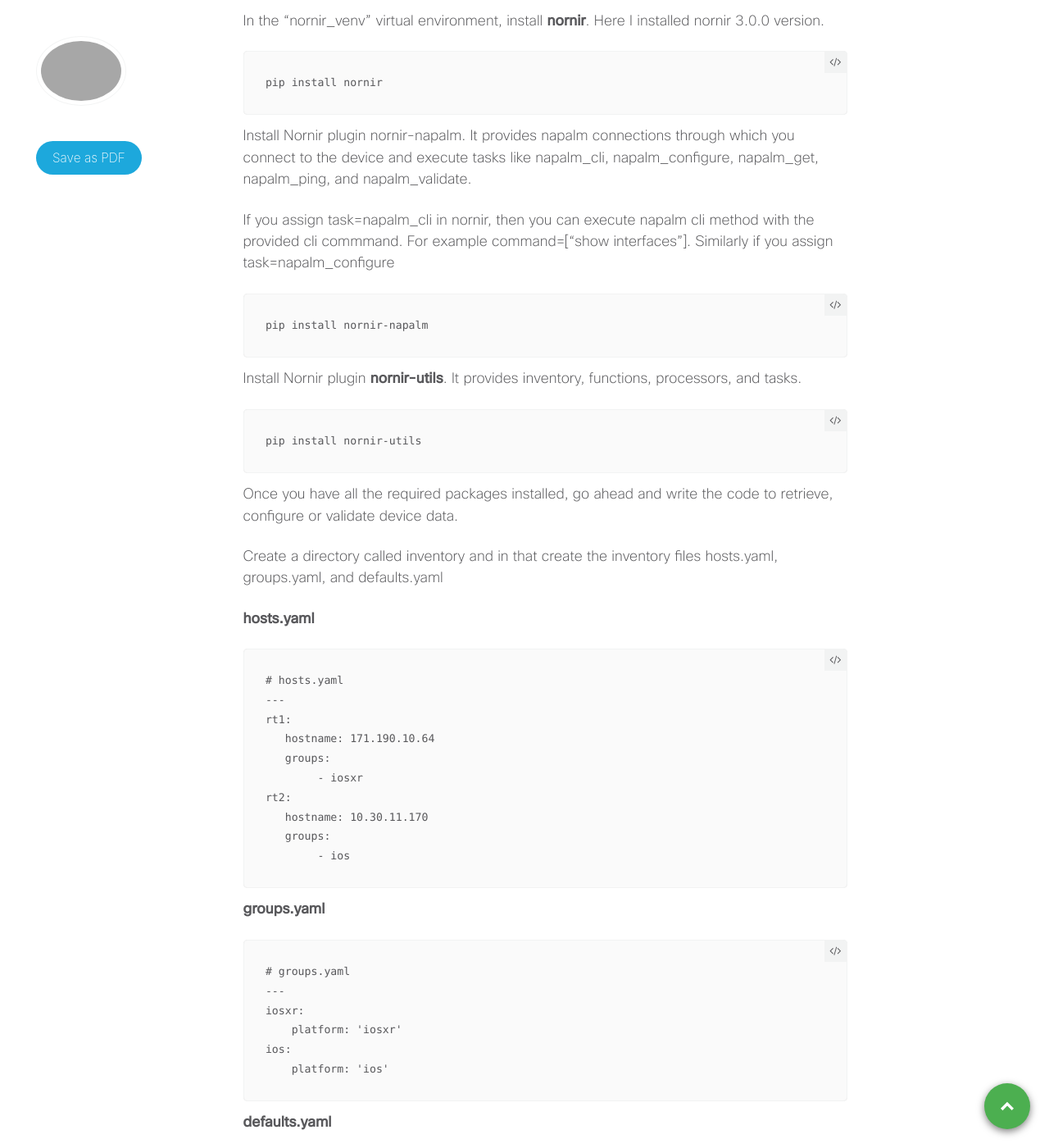
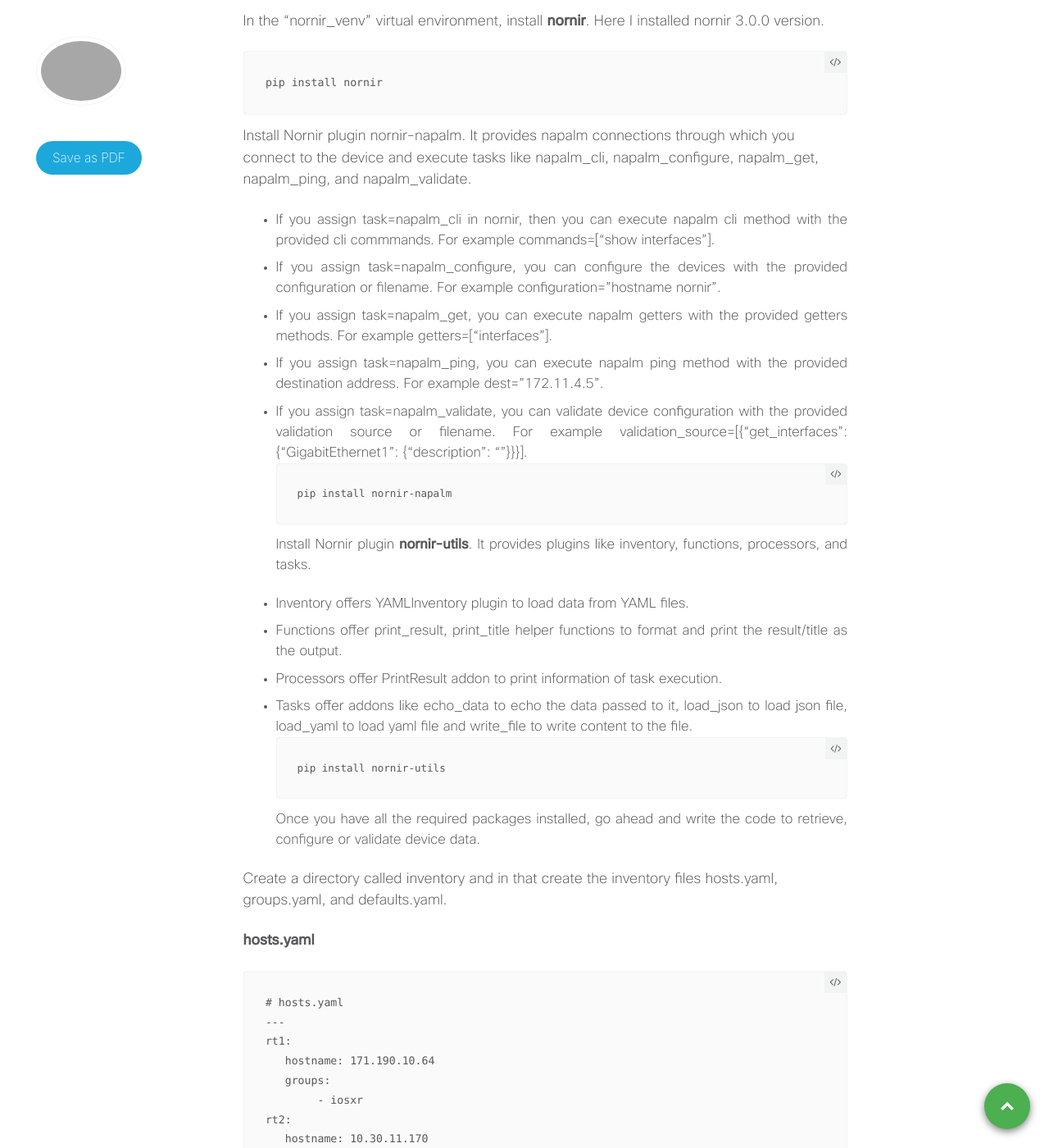
Before and after one commit to xrdocs/programmability, a Jekyll site: the page built from _tutorials/2020-12-02-nornir-overview.md, in a window 1280 px wide and 1400 px high, scrolled down 1553 px. Shown: the whole window at 82% size. Built offline with Jekyll 4.4.1, drawn with Linux system fonts in a browser that asks for light colours; comment, search, counter and statistics services are not loaded.

Commit message:
Update 2020-12-02-nornir-overview.md

````diff
--- a/_tutorials/2020-12-02-nornir-overview.md
+++ b/_tutorials/2020-12-02-nornir-overview.md
@@ -45,18 +45,26 @@ pip install nornir
 ```
 Install Nornir plugin nornir-napalm. It provides napalm connections through which you connect to the device and execute tasks like napalm_cli, napalm_configure, napalm_get, napalm_ping, and napalm_validate.
 
-If you assign task=napalm_cli in nornir, then you can execute napalm cli method with the provided cli commmand. For example command=["show interfaces"].
-Similarly if you assign task=napalm_configure
+- If you assign task=napalm_cli in nornir, then you can execute napalm cli method with the provided cli commmands. For example commands=["show interfaces"].
+- If you assign task=napalm_configure, you can configure the devices with the provided configuration or filename. For example configuration="hostname nornir".
+- If you assign task=napalm_get, you can execute napalm getters with the provided getters methods. For example getters=["interfaces"].
+- If you assign task=napalm_ping, you can execute napalm ping method with the provided destination address. For example dest="172.11.4.5".
+- If you assign task=napalm_validate, you can validate device configuration with the provided validation source or filename. For example validation_source=[{"get_interfaces": {"GigabitEthernet1": {"description": ""}}}].
 ```
 pip install nornir-napalm
 ```
-Install Nornir plugin **nornir-utils**.  It provides inventory, functions, processors, and tasks.
+Install Nornir plugin **nornir-utils**. It provides plugins like inventory, functions, processors, and tasks.
+
+- Inventory offers YAMLInventory plugin to load data from YAML files.
+- Functions offer print_result, print_title helper functions to format and print the result/title as the output.
+- Processors offer PrintResult addon to print information of task execution.
+- Tasks offer addons like echo_data to echo the data passed to it, load_json to load json file, load_yaml to load yaml file and write_file to write content to the file.
 ```
 pip install nornir-utils
 ```
 Once you have all the required packages installed, go ahead and write the code to retrieve, configure or validate device data.
 
-Create a directory called inventory and in that create the inventory files hosts.yaml, groups.yaml, and defaults.yaml
+Create a directory called inventory and in that create the inventory files hosts.yaml, groups.yaml, and defaults.yaml.
 
 **hosts.yaml**
 ```
````
